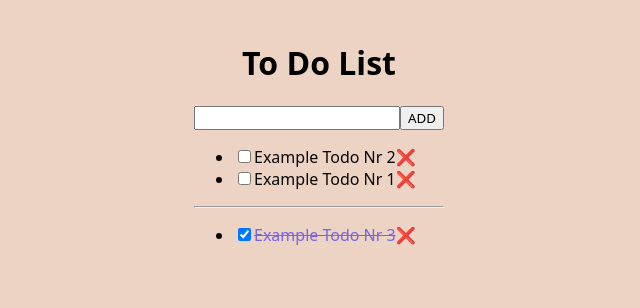
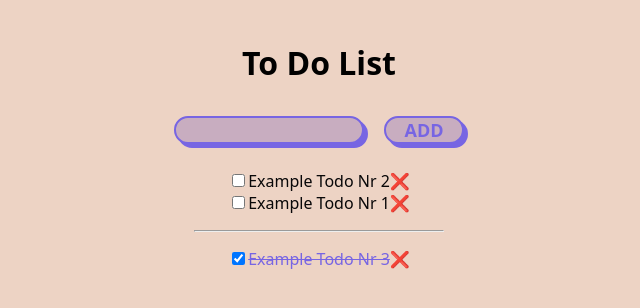
Before and after one commit to NinoHelfenstein/pwa-to-do-list, a React (Create React App) app: page / in a window 1280 px wide. Shown: the top 308 px of the page, without its empty margins (321-961 px from the left). Built offline with nearby package versions, Linux system fonts and the light colour scheme.

Commit message:
added button and to do sorting styles

```diff
--- a/src/index.css
+++ b/src/index.css
@@ -31,7 +31,8 @@ h1 {
   text-align: center;
 }
 
-.ToDoList {
+.DoneToDoList,
+.OpenToDoList {
   list-style: none;
   padding: 0px;
   text-align: center;
@@ -49,3 +50,40 @@ li.done>.toDoText {
 .removeToDo {
   cursor: pointer;
 }
+
+/* CSS */
+input[type=submit],
+input[type=text] {
+  background-color: #c8adc0ff;
+  border: 2px solid #7765e3ff;
+  border-radius: 30px;
+  box-shadow: #7765e3ff 4px 4px 0 0;
+  color: #7765e3ff;
+  cursor: pointer;
+  display: inline-block;
+  font-weight: 600;
+  font-size: 18px;
+  padding: 0 18px;
+  max-width: 150px;
+  margin: 10px;
+}
+
+input[type=submit]:hover,
+input[type=text]:hover {
+  background-color: #fff;
+}
+
+input[type=submit]:active {
+  box-shadow: #7765e3ff 2px 2px 0 0;
+  border: 2px solid #7765e3ff;
+  transform: translate(2px, 2px);
+}
+
+input[type=text]:focus,
+input[type=text]:focus-visible {
+  outline: none;
+}
+
+hr {
+  width: 80%;
+}
```
